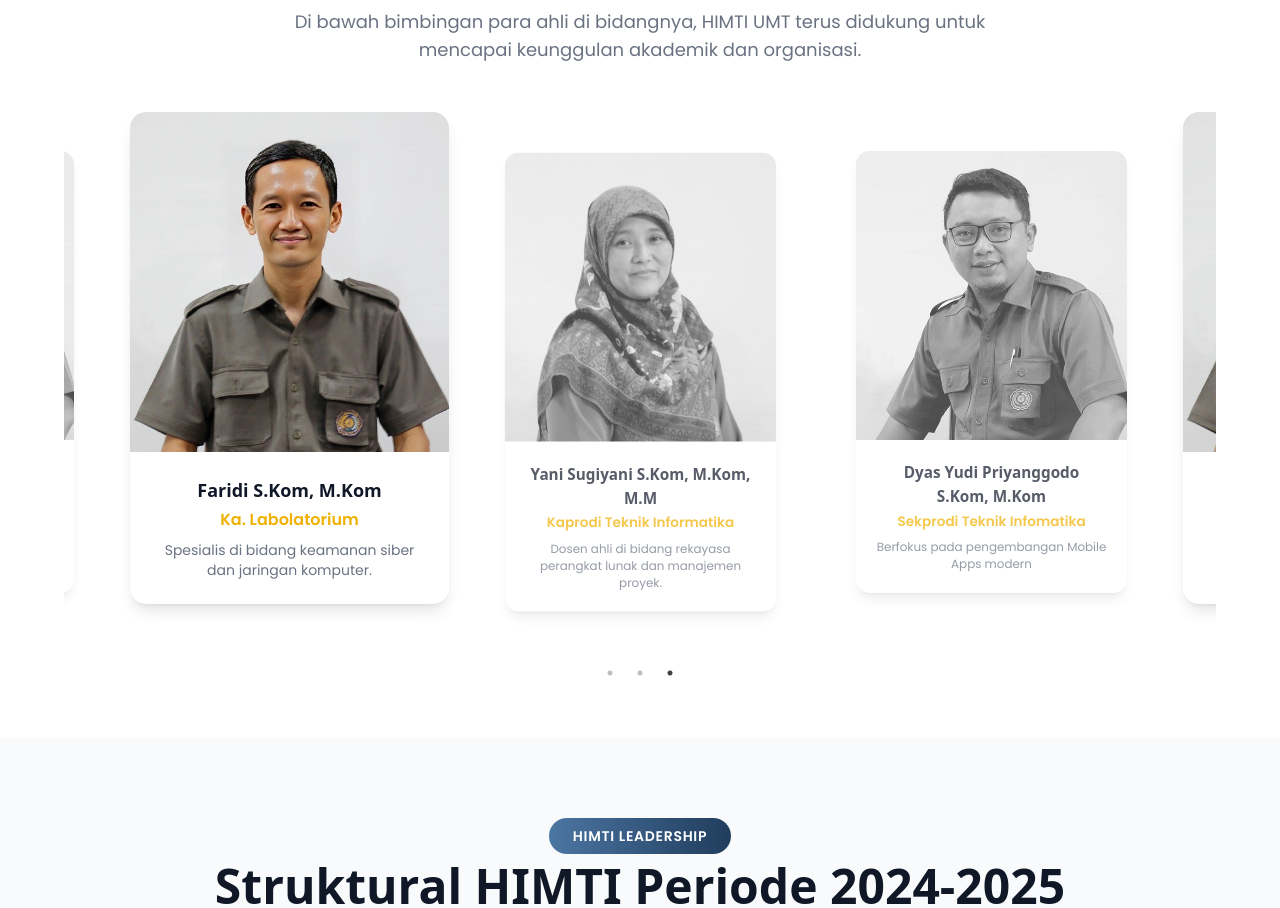
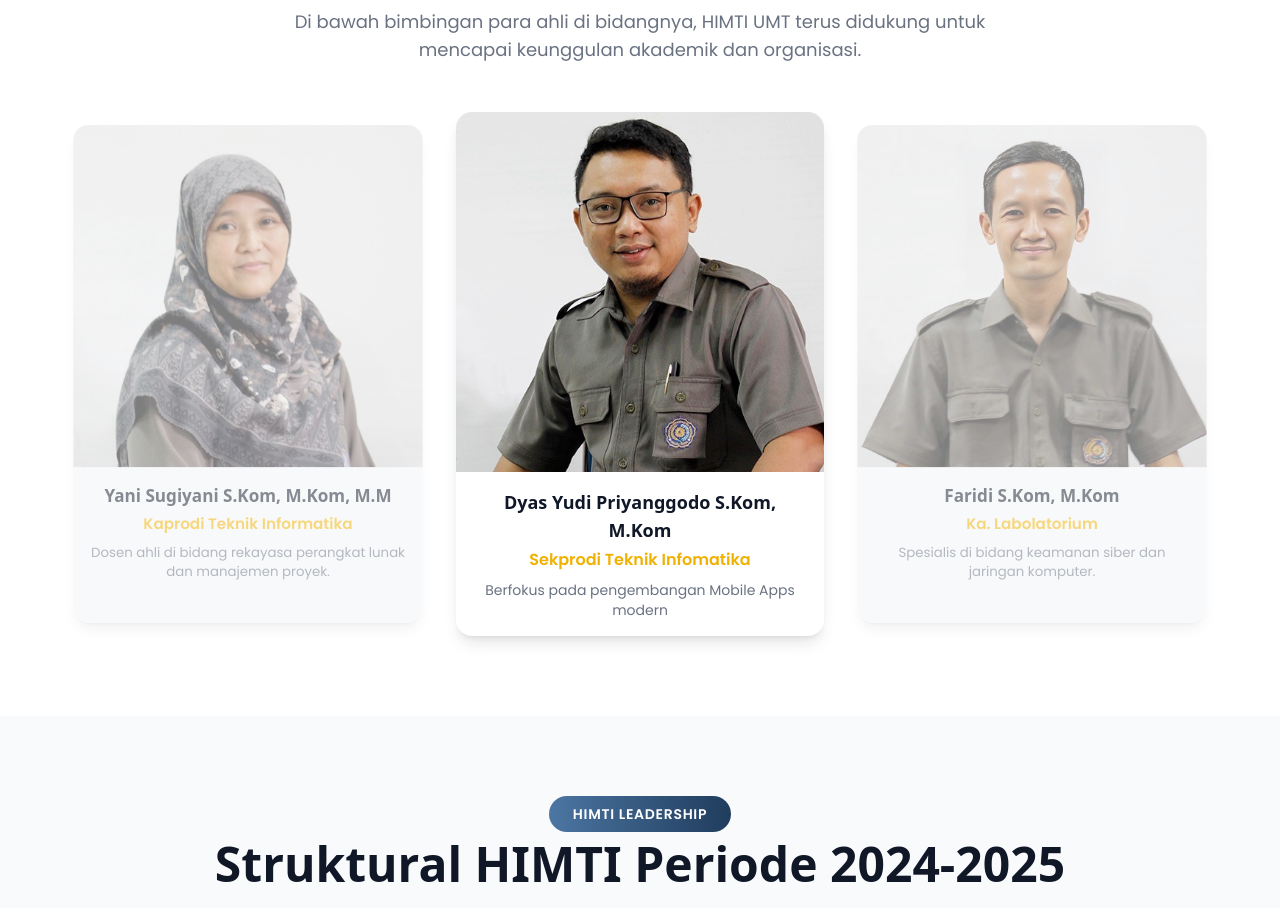
Before and after one commit to RifkiFrds/web-himtiumt, a React (Vite) app: page /tentang in a window 1280 px wide. Shown: the part 822-1730 px from the top of the page. Built offline with nearby package versions, Linux system fonts and the light colour scheme.

Commit message:
fix bug card

```diff
--- a/src/features/about/components/sokaprodi-section/TeamCarousel.jsx
+++ b/src/features/about/components/sokaprodi-section/TeamCarousel.jsx
@@ -1,82 +1,46 @@
-import { useState, useRef } from "react";
-import Slider from "react-slick";
-import "slick-carousel/slick/slick.css";
-import "slick-carousel/slick/slick-theme.css";
-import { motion } from "framer-motion";
-import { Poppins } from "../../../global/components/Text";
-import { cn } from "../../../../lib/utils";
+import { useState } from "react";
+import { Swiper, SwiperSlide } from "swiper/react";
+import { Autoplay } from "swiper/modules";
+import { Poppins } from "../../../global/components/Text/index";
+import "swiper/css";
 
 export default function TeamCarousel({ members }) {
-  const [currentSlide, setCurrentSlide] = useState(0);
-  const sliderRef = useRef(null);
-
-  const settings = {
-    dots: true,
-    infinite: true,
-    speed: 500,
-    slidesToShow: 3,
-    slidesToScroll: 1,
-    centerMode: true,
-    autoplay: true,
-    autoplaySpeed: 2500,
-    beforeChange: (current, next) => setCurrentSlide(next),
-    responsive: [
-      {
-        breakpoint: 1024,
-        settings: {
-          slidesToShow: 2,
-          centerMode: true,
-        },
-      },
-      {
-        breakpoint: 768,
-        settings: {
-          slidesToShow: 1,
-          centerMode: true,
-        },
-      },
-      {
-        breakpoint: 640,
-        settings: {
-          slidesToShow: 1,
-          centerMode: false,
-        },
-      },
-    ],
-  };
+  const [activeIndex, setActiveIndex] = useState(0);
 
   return (
-    <div className="w-full max-w-6xl mx-auto team-carousel">
-      <Slider ref={sliderRef} {...settings}>
-        {members.map((member, index) => (
-          <div
-            key={member.id}
-            className="px-2 sm:px-4"
-            onMouseEnter={() => {
-              if (window.innerWidth > 1024) {
-                sliderRef.current.slickGoTo(index);
-              }
-            }}
-          >
-            <motion.div
-              className="bg-white rounded-2xl shadow-lg overflow-hidden transition-all duration-500 ease-in-out"
-              animate={{
-                scale: index === currentSlide ? 1 : 0.85,
-                opacity: index === currentSlide ? 1 : 0.7,
-              }}
-            >
-              <div className="relative">
+    <div className="w-full max-w-6xl mx-auto">
+      {/* Mobile: Swiper horizontal */}
+      <div className="block md:hidden">
+        <Swiper
+          spaceBetween={16}
+          slidesPerView={1}
+          centeredSlides={true}
+          loop={true}
+          loopedSlides={members.length}
+          speed={800}
+          autoplay={{
+            delay: 2000,
+            disableOnInteraction: false,
+            pauseOnMouseEnter: false,
+          }}
+          modules={[Autoplay]}
+          onSlideChange={(swiper) => setActiveIndex(swiper.realIndex)}
+        >
+          {members.map((member, index) => (
+            <SwiperSlide key={index}>
+              <div
+                className={`rounded-2xl shadow-lg overflow-hidden transition-all duration-500
+                  ${index === activeIndex
+                    ? "bg-white opacity-100 scale-100"
+                    : "bg-gray-200 opacity-50 scale-95"}`}
+              >
                 <img
                   src={member.image}
                   alt={member.name}
-                  className={cn(
-                    "w-full h-85 object-cover transition-all duration-500 ease-in-out",
-                    index !== currentSlide && "grayscale",
-                  )}
+                  className="w-full h-100 object-cover"
                 />
-              </div>
-              <div className="p-6 text-center">
-                <h3 className="text-lg font-bold text-gray-900">
+                <div className="p-4 text-center">
+                  <h3 className="text-lg font-bold text-gray-900">
                   {member.name}
                 </h3>
                 <Poppins className="text-yellow-500 font-semibold mt-1">
@@ -85,11 +49,42 @@
                 <Poppins className="text-gray-500 text-sm mt-2">
                   {member.bio}
                 </Poppins>
+                </div>
               </div>
-            </motion.div>
+            </SwiperSlide>
+          ))}
+        </Swiper>
+      </div>
+
+      {/* Desktop: Grid */}
+      <div className="hidden md:grid grid-cols-3 gap-6">
+        {members.map((member, index) => (
+          <div
+            key={index}
+            className={`rounded-2xl shadow-lg overflow-hidden transition-all duration-500
+              ${index === activeIndex
+                ? "bg-white opacity-100 scale-100"
+                : "bg-gray-100 opacity-50 scale-95"}`}
+          >
+            <img
+              src={member.image}
+              alt={member.name}
+              className="w-full h-90 object-cover"
+            />
+            <div className="p-4 text-center">
+              <h3 className="text-lg font-bold text-gray-900">
+                  {member.name}
+                </h3>
+                <Poppins className="text-yellow-500 font-semibold mt-1">
+                  {member.role}
+                </Poppins>
+                <Poppins className="text-gray-500 text-sm mt-2">
+                  {member.bio}
+                </Poppins>
+            </div>
           </div>
         ))}
-      </Slider>
+      </div>
     </div>
   );
 }
```
